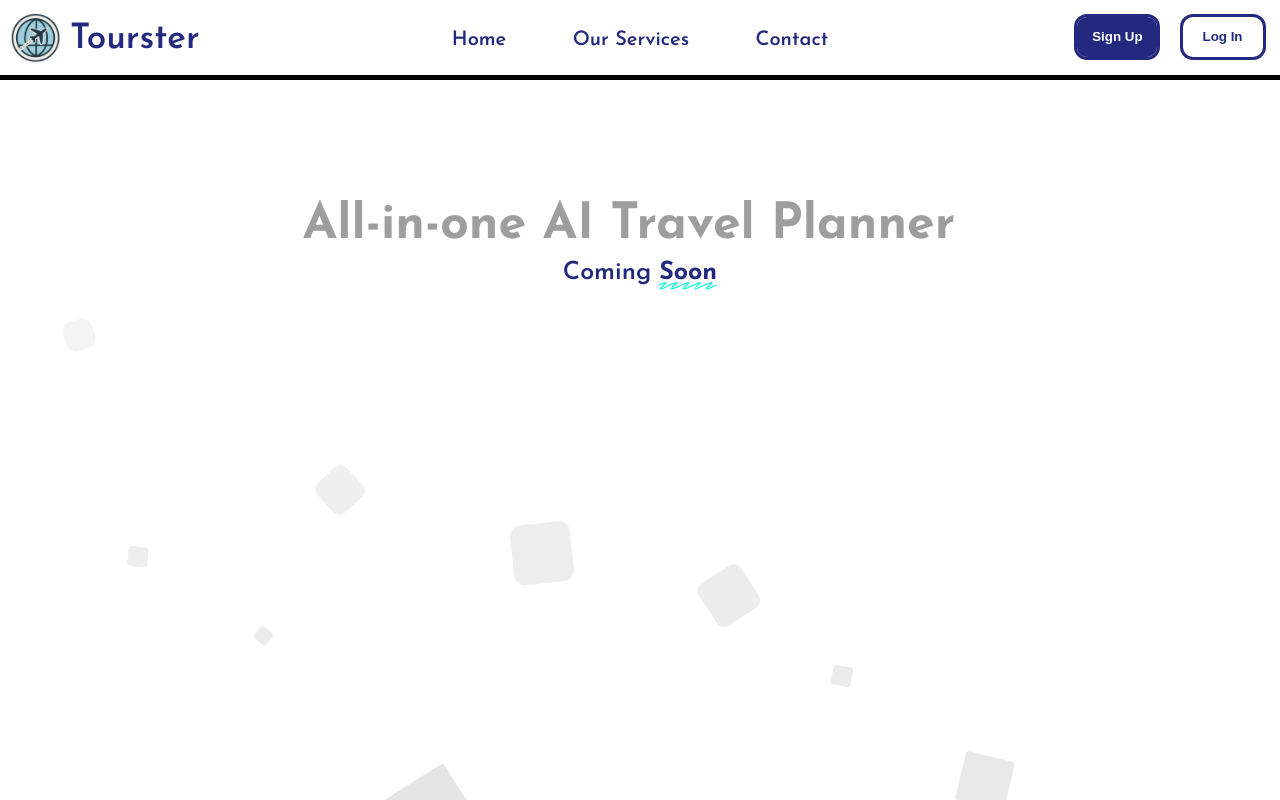
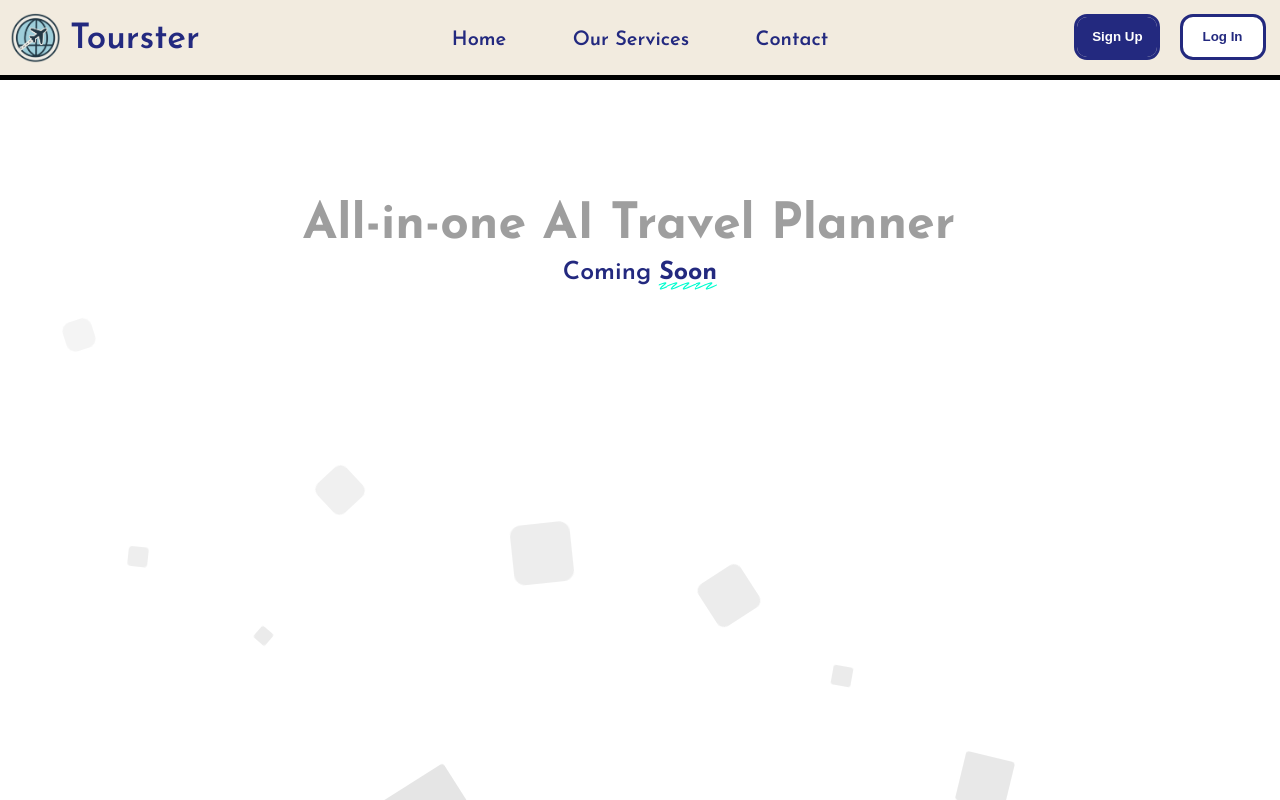
Before and after one commit to TheHaloDeveloper/Tourster, a Flask app: template api/templates/home.html in a window 1280 px wide. Run offline with Flask 3, Linux system fonts and the light colour scheme; the template is opened without the code that fills it, so the values that code supplies are empty; grey boxes are pictures that could not be loaded.

Commit message:
navbar bg color

```diff
--- a/api/templates/home.html
+++ b/api/templates/home.html
@@ -14,6 +14,7 @@
         :root {
             --highlight: rgb(35, 41, 127);
             --accent: rgb(67, 74, 175);
+            --beige: rgb(242, 235, 223);
         }
 
         * {
@@ -55,7 +56,7 @@
             width: 100vw;
             height: 75px;
             border-bottom: 5px solid black;
-            background-color: white;
+            background-color: var(--beige);
         }
 
         #name {
```
